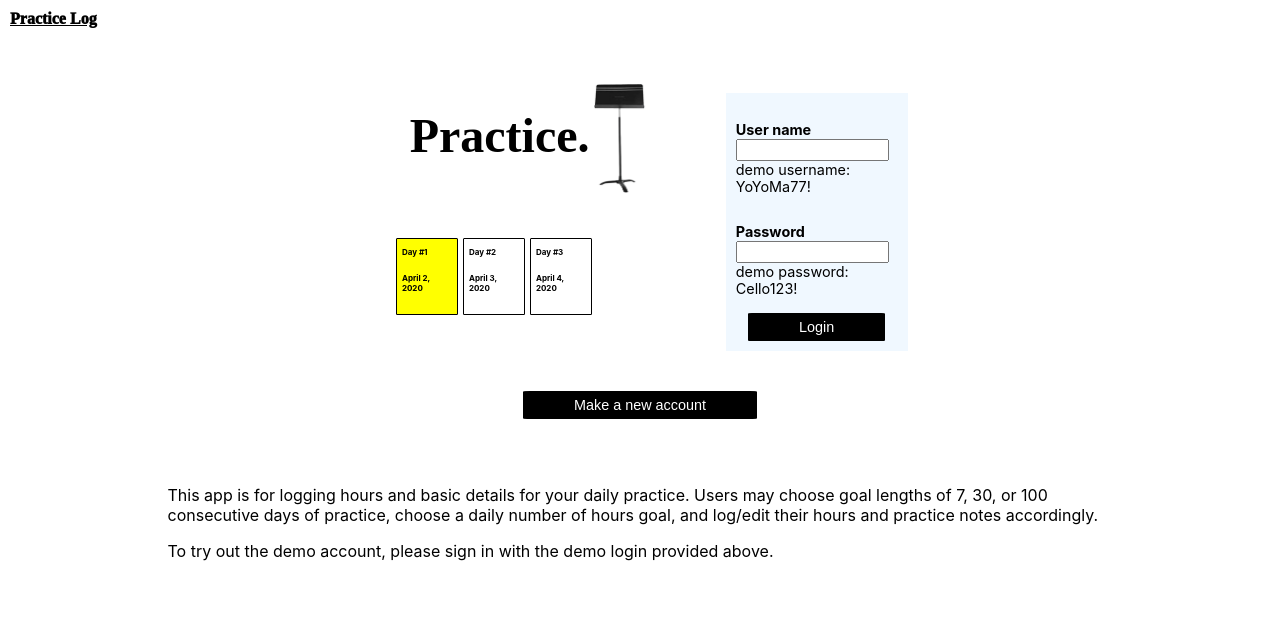
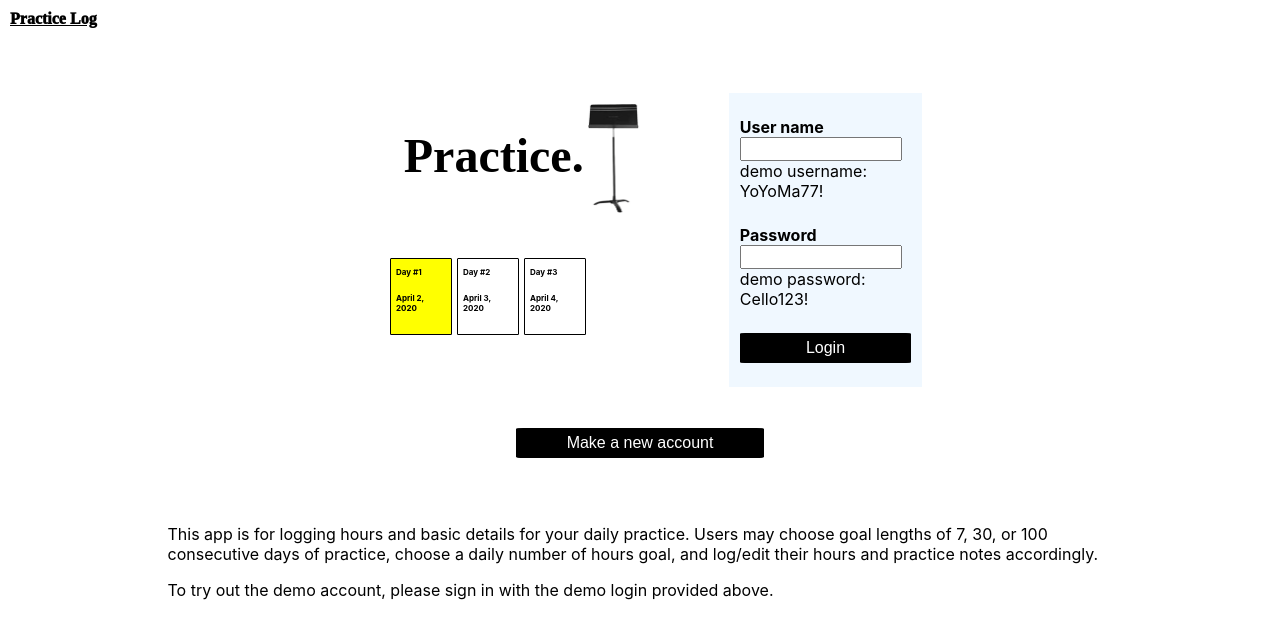
Before and after one commit to devlewis/practice-log-client, a React (Create React App) app: page / in a window 1280 px wide. Shown: the top 638 px of the page. Built offline with nearby package versions, Linux system fonts and the light colour scheme; a web font is replaced by a local one.

Commit message:
airplane changes

```diff
--- a/src/components/App/App.css
+++ b/src/components/App/App.css
@@ -36,6 +36,7 @@ button {
   border-radius: 3%;
   padding: 5px 50px;
   margin: auto;
+  width: 100%;
 }
 
 button[disabled] {
@@ -58,17 +59,11 @@ body {
 }
 
 @media screen and (min-width: 415px) {
-  button {
-    font-size: 0.9em;
-  }
-
   .App_header {
     margin-bottom: 0;
   }
 
   button:hover {
-    color: black;
-    background-color: white;
     cursor: pointer;
   }
 }
--- a/src/components/Home/Home.css
+++ b/src/components/Home/Home.css
@@ -205,7 +205,7 @@ h1 {
   }
 
   .container_tophalf {
-    margin-top: 30px;
+    margin-top: 50px;
     flex: 1;
   }
 
@@ -215,9 +215,7 @@ h1 {
   }
 
   .loginform_box {
-    padding-top: 40px;
-    margin-left: 20px;
-    margin-bottom: 0;
+    margin: 40px 0 0 20px;
   }
 
   .App_header {
--- a/src/components/Home/Home.js
+++ b/src/components/Home/Home.js
@@ -11,11 +11,13 @@ class Home extends Component {
   static defaultProps = {
     location: {},
     history: {
-      push: () => {},
+      push: () => { },
     },
   };
 
   static contextType = Context;
+
+  //dayArray= [["Day #1:", get Day],["Day #2:", get Day],["Day #3:", getDay]]
 
   onClickCurrent = () => {
     this.props.history.push("/daylist");
@@ -36,6 +38,8 @@ class Home extends Component {
     IdleService.unRegisterIdleResets();
     this.props.history.push("/");
   };
+
+
 
   render() {
     return (
@@ -108,9 +112,7 @@ class Home extends Component {
                 </div>
               ) : (
                 <div className="notloggedin">
-                  <div className="loginform_box">
-                    <LoginForm onLoginSuccess={this.handleLoginSuccess} />
-                  </div>
+                  <LoginForm onLoginSuccess={this.handleLoginSuccess} />
                 </div>
               )}
             </div>
--- a/src/components/LoginForm/LoginForm.css
+++ b/src/components/LoginForm/LoginForm.css
@@ -1,6 +1,6 @@
 .LoginForm {
   margin: 0 5% 5% 5%;
-  padding: 0 5% 5% 5%;
+  padding: 1.5em 5%;
   background-color: aliceblue;
   display: flex;
   flex-direction: column;
@@ -13,12 +13,7 @@
 }
 
 .LoginForm div {
-  margin-bottom: 1em;
-}
-
-.LoginForm button {
-  width: fit-content;
-  align-self: flex-end;
+  margin-bottom: 1.5em;
 }
 
 label {
@@ -44,10 +39,9 @@ label {
   text-decoration: none;
 }
 
-@media screen and (min-width: 415px) {
+/* @media screen and (min-width: 415px) {
   .LoginForm p,
   label,
   input {
     font-size: 0.9em;
-  }
-}
+  } */
--- a/src/components/LoginForm/LoginForm.js
+++ b/src/components/LoginForm/LoginForm.js
@@ -4,7 +4,7 @@ import "./LoginForm.css";
 
 export default class LoginForm extends Component {
   static defaultProps = {
-    onLoginSuccess: () => {},
+    onLoginSuccess: () => { },
   };
 
   state = { error: null, user_name: "", password: "" };
@@ -38,8 +38,8 @@ export default class LoginForm extends Component {
   render() {
     const { error } = this.state;
     return (
+      <div className="loginform_box">
         <form className="LoginForm" onSubmit={this.handleSubmitJwtAuth}>
-        <div role="alert">{error && <p className="red">{error}</p>}</div>
           <div className="user_name">
             <label htmlFor="LoginForm__user_name">User name</label>
             <input
@@ -63,6 +63,8 @@ export default class LoginForm extends Component {
           </div>
           <button type="submit">Login</button>
         </form>
+        <div role="alert">{error && <p className="red">{error}</p>}</div>
+      </div>
     );
   }
 }
--- a/src/components/RegistrationForm/RegistrationForm.css
+++ b/src/components/RegistrationForm/RegistrationForm.css
@@ -21,11 +21,6 @@
   border: 1px solid gray;
 }
 
-.user_name,
-.password {
-  margin: 10px 0;
-}
-
 .restrbuttonrow {
   margin: 20px 0 10px;
   display: flex;
```
Lines whose indentation alone changed are shown as unchanged.
